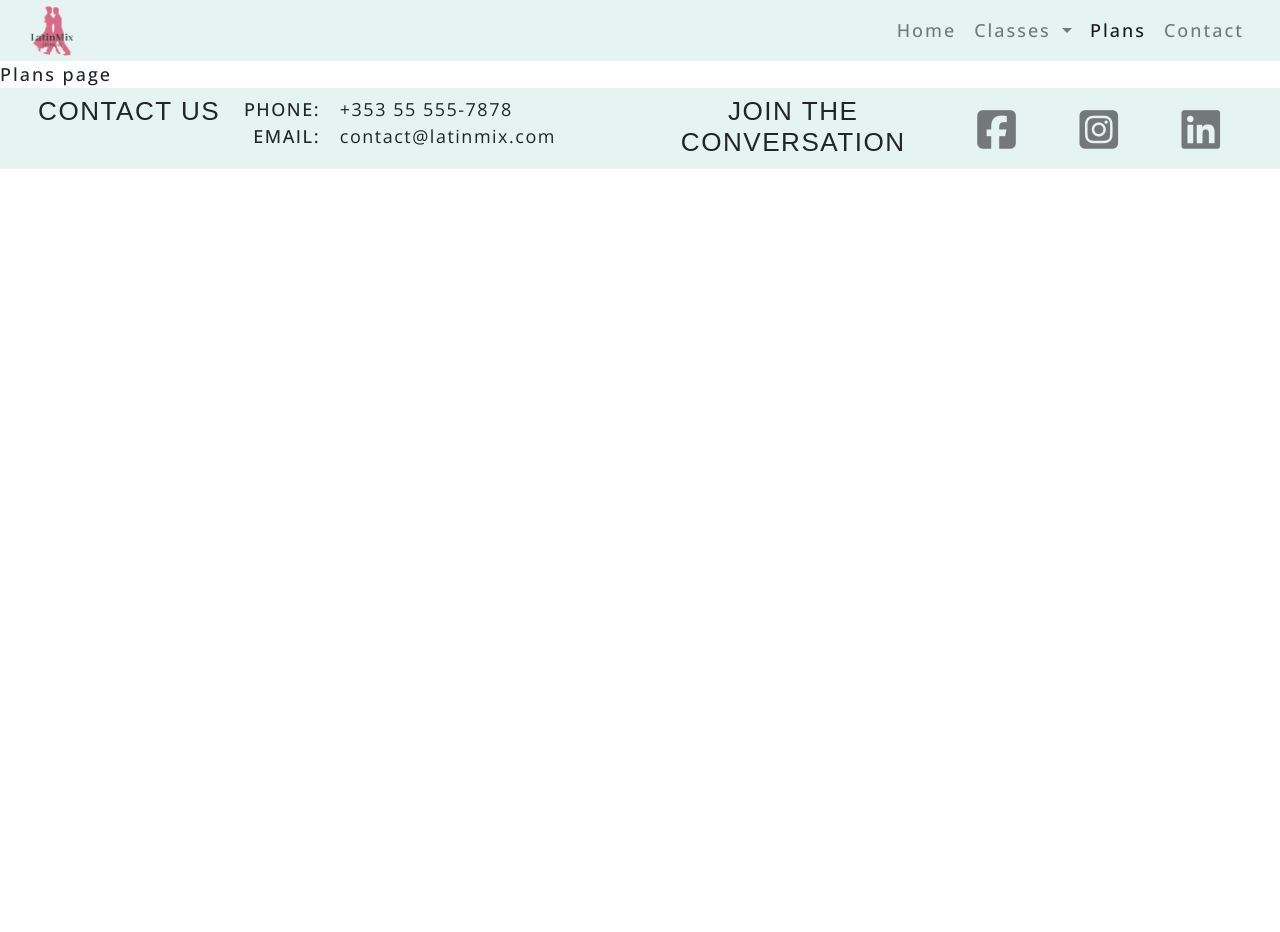
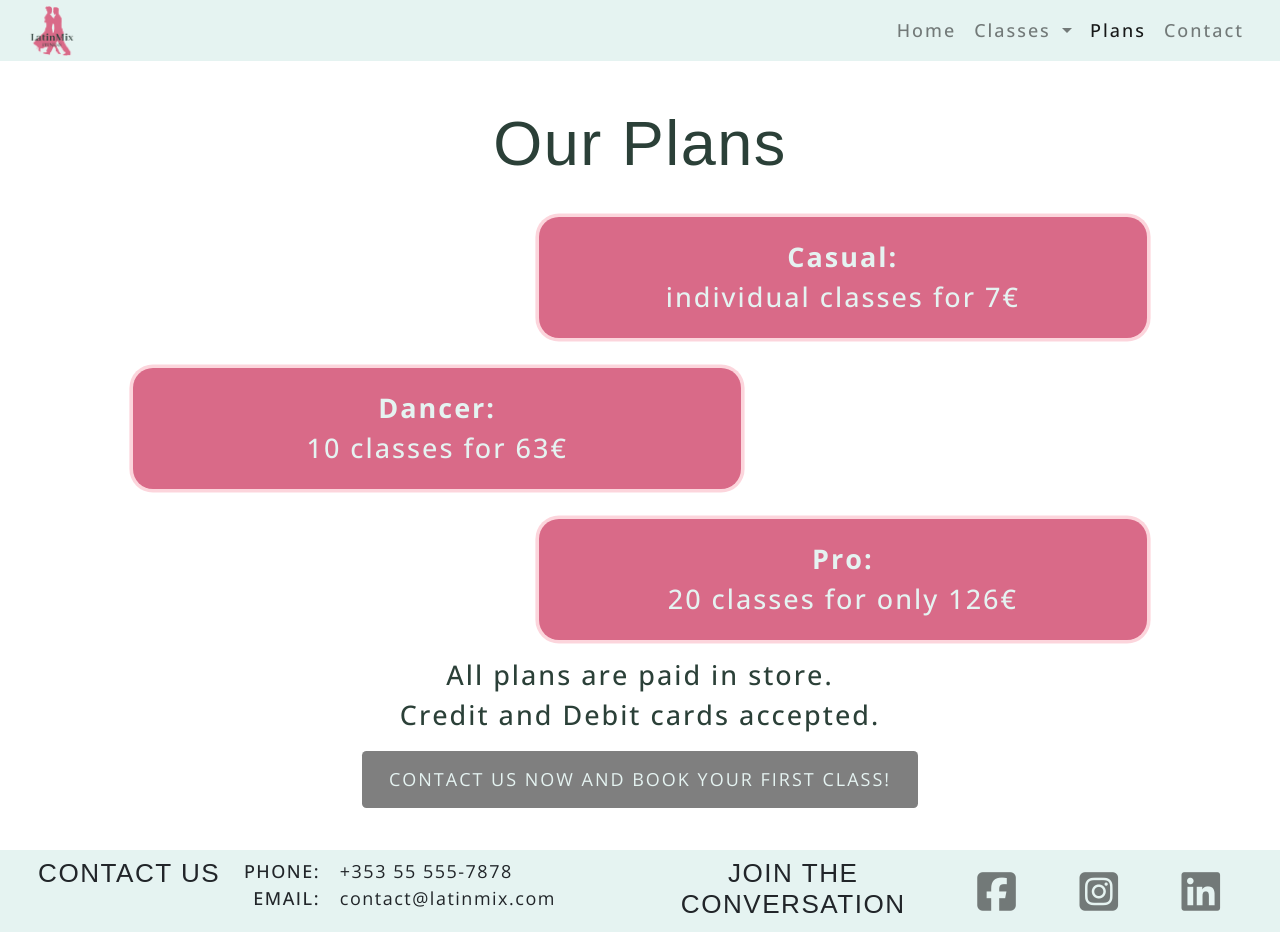
Before and after one commit to Code-Institute-Submissions/latinmix-fitness, a plain HTML site: page plans.html in a window 1280 px wide. Before the commit the page ends 800 px from the top, so only its background shows below. Drawn offline with nearby package versions, Linux system fonts and the light colour scheme; a web font is replaced by a local one.

Commit message:
Plan options added to plans page and styling

```diff
--- a/assets/css/style.css
+++ b/assets/css/style.css
@@ -497,10 +497,6 @@ footer a:hover {
     box-shadow: 0 0 0 0.2rem rgba(242, 92, 119, 0.253);
 }
 
-.contact-us form option:visited{
-    background-color: #D96A88;
-}
-
 .contact-us form *:focus{
     border-color: #D96A88;
     box-shadow: 0 0 0 0.2rem rgba(242, 92, 119, 0.253);
@@ -547,6 +543,83 @@ footer a:hover {
 
 }
 
+/* ----- PLANS PAGE ----- */
+
+/* Keeping teh footer at the bootom solution found in https://dev.to/domysee/keeping-the-footer-at-the-bottom-with-css-flexbox-5h5f */
+/* Thanks to my mentor Ignatius Ukwuoma for this link */
+.contact-body-container {
+    display: flex;
+    height: 100%;
+    min-height: 100vh;
+    flex-flow: column wrap;
+    align-items: stretch;
+}
+
+.our-plans {
+    flex-grow: 1;
+    font-size: 1.50rem;
+    padding: 2.5rem 1.75rem 1.5rem;
+    text-align: center;
+}
+
+.our-plans h2{
+    font-size: 3.5rem;
+    padding-bottom: 20px;
+    color: #2B4038;
+}
+
+.our-plans p.col-12{
+    align-self: baseline;
+    color: #2B4038;
+}
+
+.plans-casual,
+.plans-dancer,
+.plans-pro {
+    border-radius: 20px;
+    background-color: #D96A88;
+    color: #e5f3f1;
+    box-shadow: 0 0 0 0.2rem rgba(242, 92, 119, 0.253);
+    margin-top: 15px;
+    margin-bottom: 15px;
+    min-height: 80px;
+    padding: 20px 0;
+    align-self: baseline;
+}
+
+.plans-casual {
+    animation: show-item 2s ease-in;
+}
+
+.plans-dancer {
+    animation: show-item 2s ease-in 1s;
+    animation-fill-mode: backwards;
+}
+
+.plans-pro {
+    animation: show-item 2s ease-in 1.5s;
+    animation-fill-mode: backwards;
+}
+
+.our-plans > a.col-auto {
+    background-color: rgba(0,0,0,.5);
+    border: none;
+    padding: 0.85em 1.5em;
+    display: block;
+    margin: 15px auto;
+    color: #e5f3f1;
+    align-self: baseline;
+}
+
+.our-plans a:hover,
+.our-plans a:focus,
+.our-plans a:active {
+    background-color: #D96A88;
+    border-color: #D96A88;
+    box-shadow: 0 0 0 0.2rem rgba(242, 92, 119, 0.253);
+    color: #e5f3f1;
+}
+
 /* ----- ANIMATIONS ----- */
 /* Animation inspired by Code Institute Full Stack Development Course HTML/CSS Project - Love Running */
 @keyframes hero-text-in {
@@ -575,6 +648,15 @@ footer a:hover {
     to {
         background-color: transparent;
         color: #2B4038;
+    }
+}
+
+@keyframes show-item {
+    from {
+        opacity: 0;
+    }
+    to {
+        opacity: 100;
     }
 }
 
--- a/plans.html
+++ b/plans.html
@@ -10,7 +10,7 @@
     <link rel="shortcut icon" type="image/png" href="assets/images/favicon.png">
     <link rel="stylesheet" type="text/css" href="assets/css/style.css">
 </head>
-<body>
+<body class="conainer-fluid contact-body-container">
     <header>
         <nav class="navbar navbar-expand-lg navbar-light font-navbar bg-colour-navbar">
             <a class="navbar-brand" href="index.html">
@@ -45,8 +45,29 @@
             </div>
         </nav>
     </header>
-    Plans page
-    <footer class=" footer-container bg-colour-footer">
+    <section class="row no-gutters our-plans">
+        <h2 class="col-12">Our Plans</h2>
+        <p class="col-6 offset-5 plans-casual">
+            <strong>Casual: </strong><br>
+            individual classes for 7€
+        </p>
+        <div class="w-100"></div>
+        <p class="col-6 offset-1 plans-dancer">
+            <strong>Dancer: </strong><br>
+            10 classes for 63€
+        </p>
+        <div class="w-100"></div>
+        <p class="col-6 offset-5 plans-pro">
+            <strong>Pro: </strong><br>
+            20 classes for only 126€
+        </p>
+        <p class="col-12">
+            All plans are paid in store.<br>
+            Credit and Debit cards accepted.
+        </p>
+        <a href="contact.html" class="col-auto btn uppercase">Contact us now and book your first class!</a>
+    </section>
+    <footer class="footer-container bg-colour-footer">
         <div class="row no-gutters">
             <div class="col-12 col-md-2 footer-head uppercase">
                 <h4>Contact Us</h4>
```
